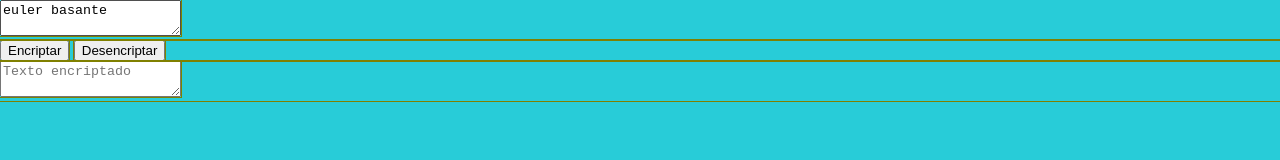
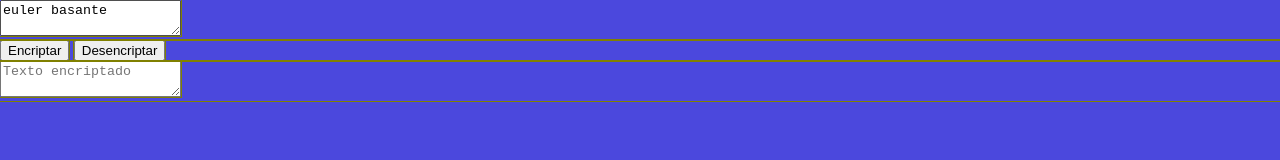
Before and after one commit to euler206/1-Encriptador-de-texto, a website: page index.html in a window 1280 px wide. Drawn offline with Linux system fonts and the light colour scheme.

Commit message:
cambio color fondo

```diff
--- a/css/estilos.css
+++ b/css/estilos.css
@@ -4,7 +4,7 @@ body {
 	font-family: Arial, sans-serif;
 	margin: 0;
 	padding: 0;
-	background-color: #28ccd8;
+	background-color: #4b48dd;
 }
 
 section{
```
Also changed, not shown: script.js (deleted).
